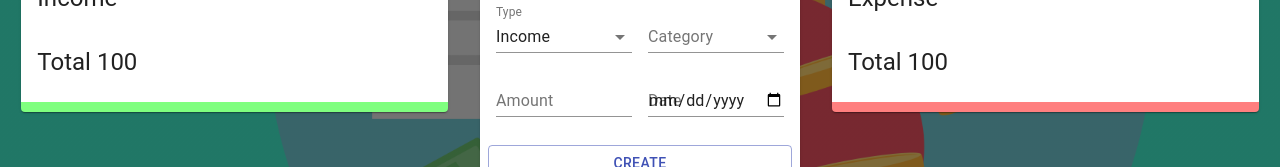
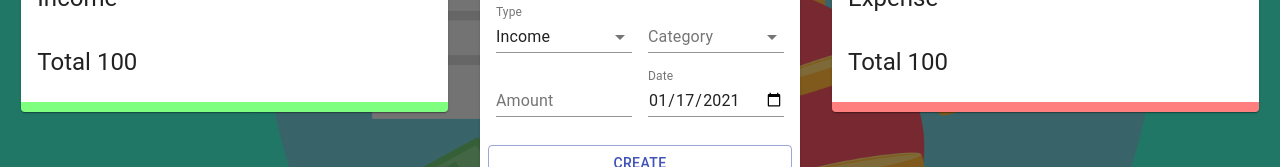
Before and after one commit to bbaime98/speechly-api, a React (Create React App) app: page / in a window 1280 px wide. Shown: the part 361-528 px from the top of the page. Built offline with nearby package versions, Linux system fonts and the light colour scheme.

Commit message:
add format date function
- create a reusable function to format date that looks good in material
  ui, instead of using any other dependency

```diff
--- a/src/components/Main/Form/Form.jsx
+++ b/src/components/Main/Form/Form.jsx
@@ -2,13 +2,15 @@
 import { TextField, Typography, Grid, Button, FormControl, InputLabel, Select, MenuItem } from '@material-ui/core';
 import { v4 as uuidv4 } from 'uuid';
 import { ExpenseTrackerContext } from '../../../context/context';
+import { incomeCategories, expenseCategories } from '../../../constants/categories';
+import formatDate from '../../../utils/formatDate';
 import useStyles from './styles';
 
 const initialState = {
   amount: '',
   category: '',
   type: 'Income',
-  date: new Date(),
+  date: formatDate(new Date()),
 };
 
 const NewTransactionForm = () => {
@@ -20,6 +22,7 @@
     addTransaction({ ...formData, amount: Number(formData.amount), id: uuidv4() });
     setFormData(initialState);
   }
+  const selectedCategories = formData.type === 'Income' ? incomeCategories : expenseCategories;
   return (
     <Grid container spacing={2}>
       <Grid item xs={12}>
@@ -40,7 +43,7 @@
         <FormControl fullWidth>
           <InputLabel>Category</InputLabel>
           <Select value={formData.category} onChange={(e) => setFormData({ ...formData, category: e.target.value })}>
-          <MenuItem value="Business">Business</MenuItem>
+          {selectedCategories.map((c) => <MenuItem key={c.type} value={c.type}>{c.type}</MenuItem>)}
           </Select>
         </FormControl>
       </Grid>
@@ -49,7 +52,7 @@
         <TextField type="number" label="Amount"  fullWidth value={formData.amount} onChange={(e) => setFormData({ ...formData, amount: e.target.value })} />
       </Grid>
       <Grid item xs={6}>
-        <TextField fullWidth label="Date" type="date"  value={formData.date} onChange={(e) => setFormData({ ...formData, date:e.target.value })} />
+        <TextField fullWidth label="Date" type="date"  value={formData.date} onChange={(e) => setFormData({ ...formData, date: formatDate(e.target.value) })} />
       </Grid>
       <Button className={classes.button} variant="outlined" color="primary" fullWidth
       onClick={createTransaction}
--- /dev/null
+++ b/src/constants/categories.js
@@ -0,0 +1,33 @@
+const incomeColors = ['#123123', '#154731', '#165f40', '#16784f', '#14915f', '#10ac6e', '#0bc77e', '#04e38d', '#00ff9d'];
+const expenseColors = ['#b50d12', '#bf2f1f', '#c9452c', '#d3583a', '#dc6a48', '#e57c58', '#ee8d68', '#f79d79', '#ffae8a', '#cc474b', '#f55b5f'];
+
+export const incomeCategories = [
+  { type: 'Business', amount: 0, color: incomeColors[0] },
+  { type: 'Investments', amount: 0, color: incomeColors[1] },
+  { type: 'Extra income', amount: 0, color: incomeColors[2] },
+  { type: 'Deposits', amount: 0, color: incomeColors[3] },
+  { type: 'Lottery', amount: 0, color: incomeColors[4] },
+  { type: 'Gifts', amount: 0, color: incomeColors[5] },
+  { type: 'Salary', amount: 0, color: incomeColors[6] },
+  { type: 'Savings', amount: 0, color: incomeColors[7] },
+  { type: 'Rental income', amount: 0, color: incomeColors[8] },
+];
+
+export const expenseCategories = [
+  { type: 'Bills', amount: 0, color: expenseColors[0] },
+  { type: 'Car', amount: 0, color: expenseColors[1] },
+  { type: 'Clothes', amount: 0, color: expenseColors[2] },
+  { type: 'Travel', amount: 0, color: expenseColors[3] },
+  { type: 'Food', amount: 0, color: expenseColors[4] },
+  { type: 'Shopping', amount: 0, color: expenseColors[5] },
+  { type: 'House', amount: 0, color: expenseColors[6] },
+  { type: 'Entertainment', amount: 0, color: expenseColors[7] },
+  { type: 'Phone', amount: 0, color: expenseColors[8] },
+  { type: 'Pets', amount: 0, color: expenseColors[9] },
+  { type: 'Other', amount: 0, color: expenseColors[10] },
+];
+
+export const resetCategories = () => {
+  incomeCategories.forEach((c) => c.amount = 0);
+  expenseCategories.forEach((c) => c.amount = 0);
+};
--- /dev/null
+++ b/src/utils/formatDate.js
@@ -0,0 +1,11 @@
+export default (date) => {
+  const d = new Date(date);
+  let month = `${d.getMonth() + 1}`;
+  let day = `${d.getDate()}`;
+  const year = d.getFullYear();
+
+  if (month.length < 2) { month = `0${month}`; }
+  if (day.length < 2) { day = `0${day}`; }
+
+  return [year, month, day].join('-');
+};
```
Also changed, not shown: 1 other file (tests, documents, lock files or other folders).
